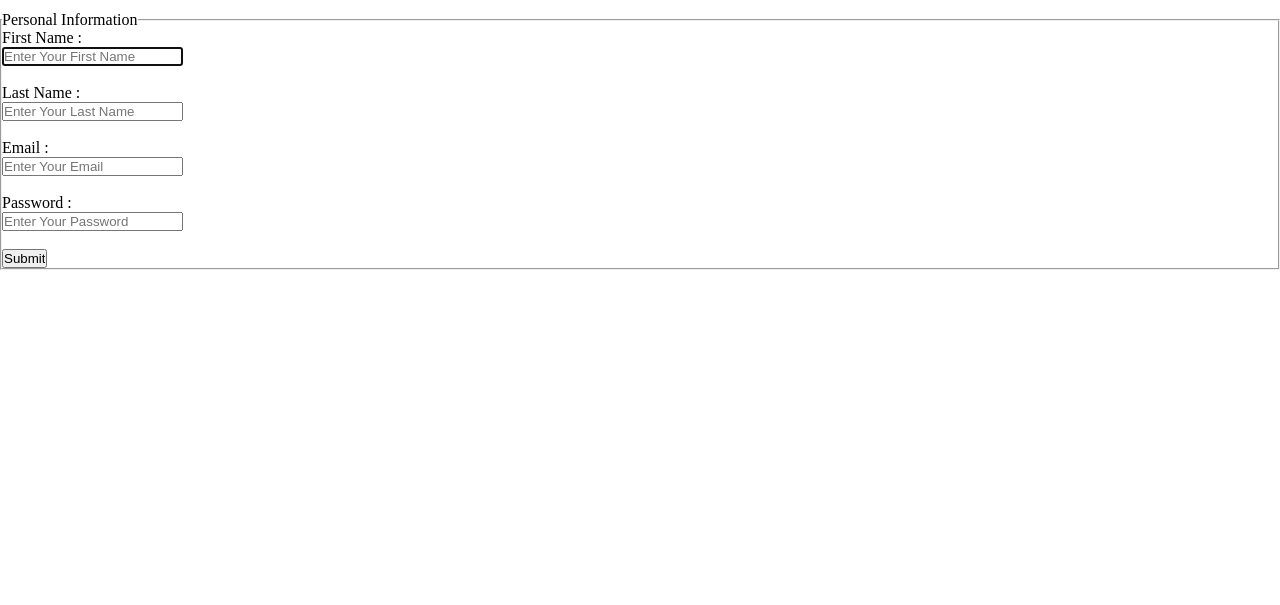
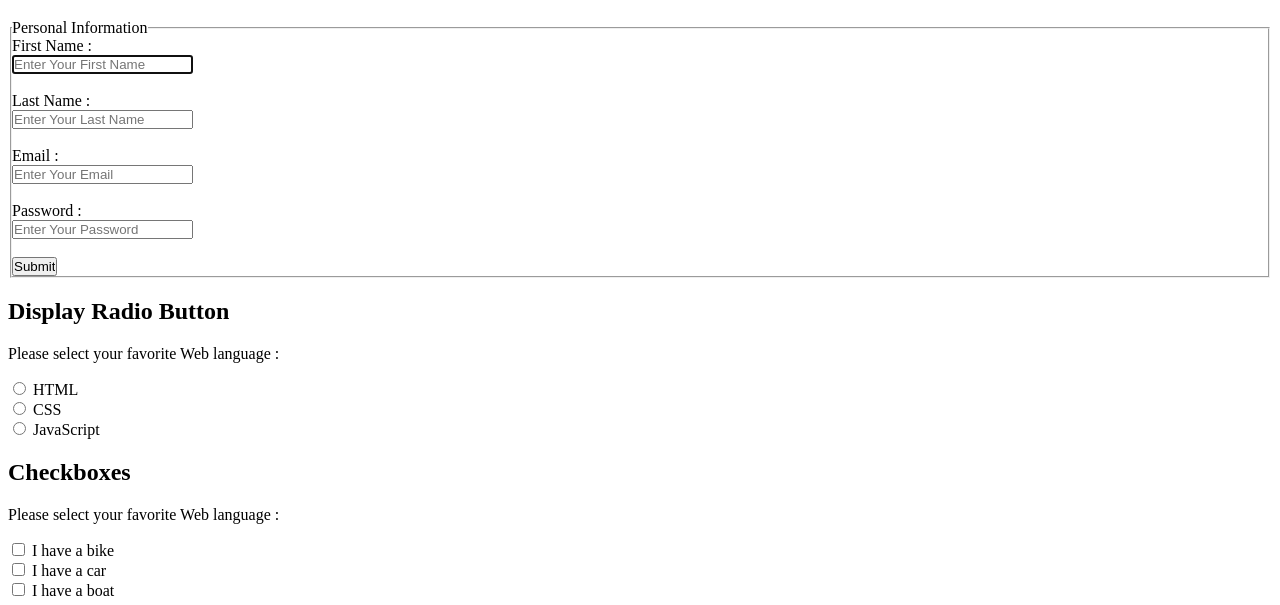
Before and after one commit to MominSarker21/CodersFoundation-HTML-Note, a plain HTML site: page index.html in a window 1280 px wide. Shown: the part 387-992 px from the top of the page. Before the commit the page ends 800 px from the top, so only its background shows below. Drawn offline with Linux system fonts and the light colour scheme.

Commit message:
2nd commit

```diff
--- a/index.html
+++ b/index.html
@@ -52,6 +52,33 @@
         </fieldset>
     </form>
 
+    <!--Input Type Radio-->
+    <h2>Display Radio Button</h2>
+    <form action="#" method="post">
+        <p>Please select your favorite Web language : </p>
+        <input type="radio" id="html" name="favorite_language" value="HTML">
+        <label for="html">HTML</label>
+        <br>
+        <input type="radio" id="css" name="favorite_language" value="CSS">
+        <label for="css">CSS</label>
+        <br>
+        <input type="radio" id="JavaScript" name="favorite_language" value="JavaScript">
+        <label for="JavaScript">JavaScript</label>
+    </form>
+
+    <!--Input Type Checkbox-->
+    <h2>Checkboxes </h2>
+    <form action="#" method="post">
+        <p>Please select your favorite Web language : </p>
+        <input type="checkbox" id="vehicle1" name="vehicle1" value="bike">
+        <label for="vehicle1">I have a bike</label>
+        <br>
+        <input type="checkbox" id="vehicle2" name="vehicle2" value="car">
+        <label for="vehicle2">I have a car</label>
+        <br>
+        <input type="checkbox" id="vehicle3" name="vehicle3" value="boat">
+        <label for="vehicle3">I have a boat</label>
+    </form>
 
 </body>
 </html>
--- a/style.css
+++ b/style.css
@@ -1,4 +1,4 @@
 *{
-    margin:0;
+    margin:20;
     padding:0;
 }
```
